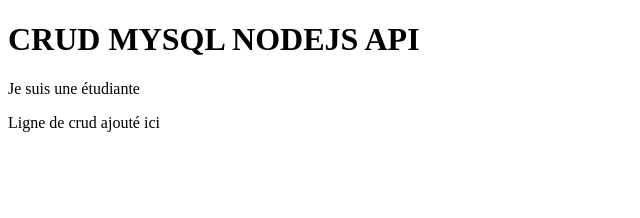
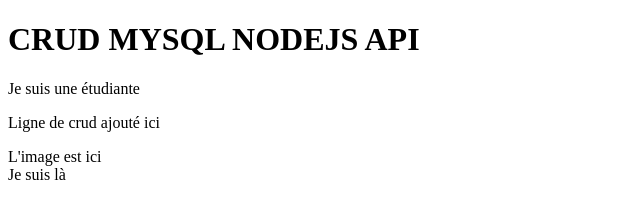
Before and after one commit to SALORANA17/essaie_formation_devops, a website: page index.html in a window 1280 px wide. Shown: the whole page, without its empty margins (0-640 px from the left). Drawn offline with Linux system fonts and the light colour scheme.

```diff
--- a/index.html
+++ b/index.html
@@ -9,5 +9,7 @@
     <h1>CRUD MYSQL NODEJS API</h1>
     <p>Je suis une étudiante </p>
     <p>Ligne de crud ajouté ici</p>
+    <div> L'image est ici</div>
+    <div>Je suis là</div>
 </body>
 </html>
```
